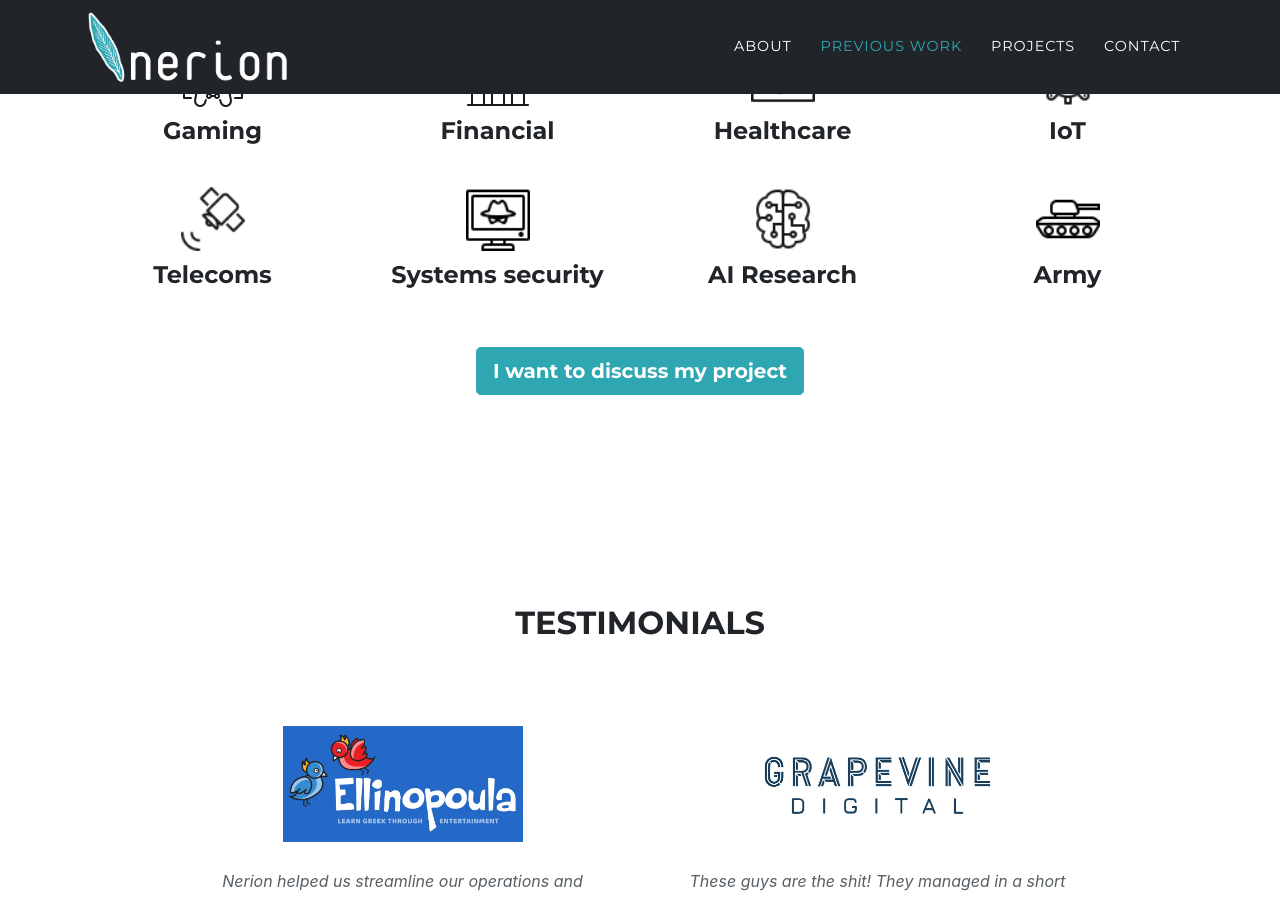
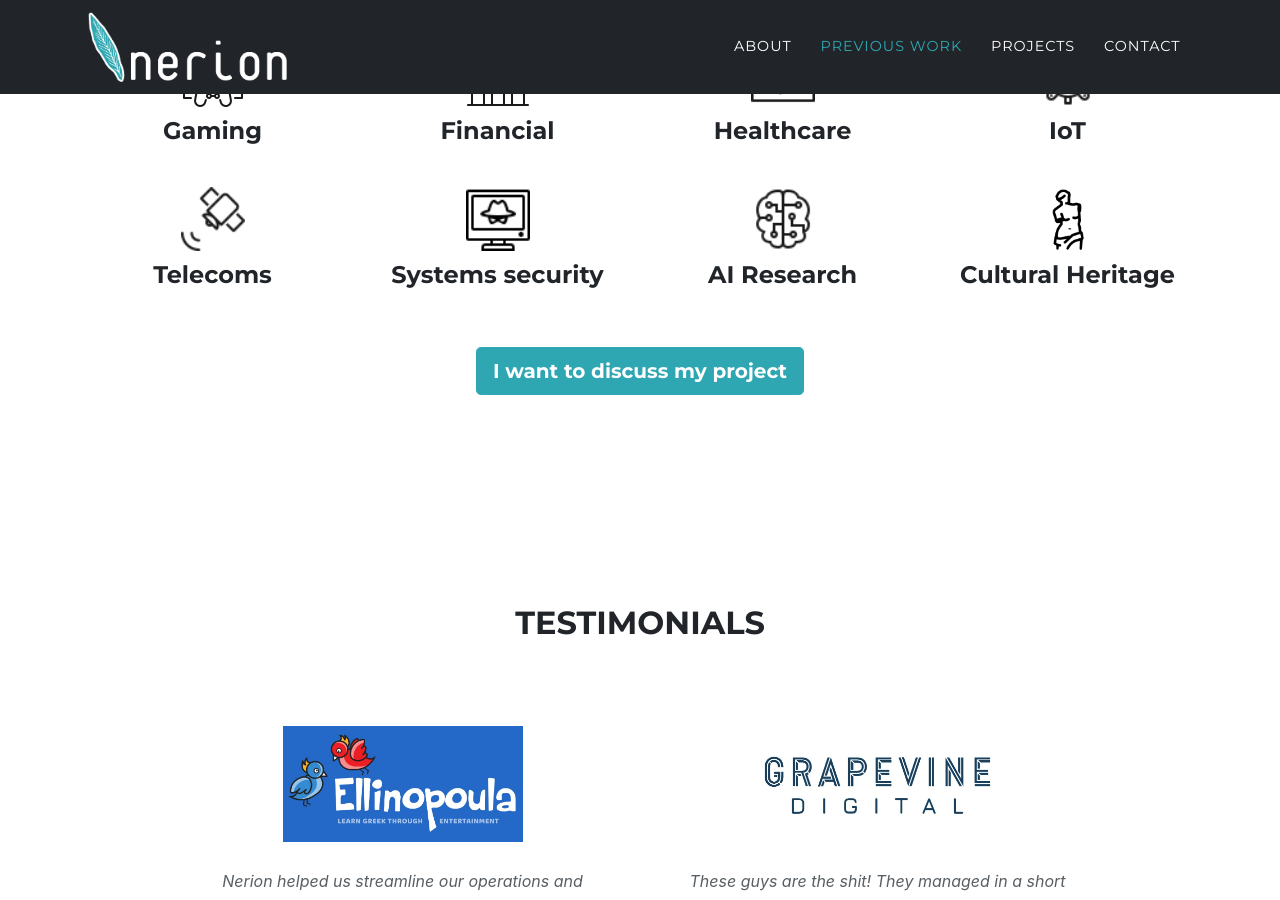
Before and after one commit to tolisdotkarag/nerion-website, a Jekyll site: the page built from index.md, in a window 1280 px wide and 900 px high, scrolled down 2724 px. Built offline with Jekyll 4.4.1, drawn with Linux system fonts in a browser that asks for light colours; some web fonts are replaced.

Commit message:
[NR-3] services tweaks in mobile view, cultural heritage icon added

```diff
--- a/_data/sitetext.yml
+++ b/_data/sitetext.yml
@@ -66,8 +66,8 @@ en: &DEFAULT_EN
         image: "assets/img/icons/cyber-security-icon.png"
       - title: "AI Research"
         image: "assets/img/icons/ai-icon.png"
-      - title: "Army"
-        image: "assets/img/icons/army-icon.png"
+      - title: "Cultural Heritage"
+        image: "assets/img/icons/culture-icon.png"
 
   portfolio:
     title: "Testimonials"
--- a/_includes/strengths.html
+++ b/_includes/strengths.html
@@ -4,7 +4,7 @@
 
     <div class="d-flex flex-column align-items-center xp-section mb-5">
       <div class="col-md-6 col-md-8 col-xl-6 d-flex mt-2 flex-column flex-sm-row align-items-center align-items-sm-start mt-2">
-        <div class="mb-2 mr-5">
+        <div class="mb-2 mr-sm-5">
           <h2 class="number"><span id="increment-number">0</span>+</h2>
         </div>
         <div class="text-section text-center text-sm-left">
@@ -17,23 +17,23 @@
       {% if forloop.index0 == 0 or forloop.index0 == 2 or forloop.index0 == 4 %}
       <div class="col-md-8 col-xl-6 d-flex mt-2 flex-column flex-sm-row align-items-center align-items-sm-start">
         {% if strength.image %}
-        <div class="mb-2 mr-5">
+        <div class="mb-3 mb-sm-2 mr-sm-5">
           <img src="{{ strength.image }}" height="84" />
         </div>
         {% endif %}
         <div class="text-section text-center text-sm-left">
-          <h5 class="strength-heading">{{ strength.title | markdownify }}</h5>
-          {% if strength.text %}<div class="text-muted">{{ strength.text | markdownify }}</div>{% endif %}
+          <h5 class="strength-heading mb-2 mb-sm-0">{{ strength.title | markdownify }}</h5>
+          {% if strength.text %}<div class="text-muted mb-5 mb-sm-0 text-justify text-sm-left">{{ strength.text | markdownify }}</div>{% endif %}
         </div>
       </div>
       {% else %}
       <div class="col-md-8 col-xl-6 d-flex mt-2 flex-column-reverse flex-sm-row align-items-center align-items-sm-start">
         <div class="text-section text-center text-sm-left">
-          <h5 class="strength-heading">{{ strength.title | markdownify }}</h5>
-          {% if strength.text %}<div class="text-muted">{{ strength.text | markdownify }}</div>{% endif %}
+          <h5 class="strength-heading mb-2 mb-sm-0">{{ strength.title | markdownify }}</h5>
+          {% if strength.text %}<div class="text-muted mb-5 mb-sm-0 text-justify text-sm-left">{{ strength.text | markdownify }}</div>{% endif %}
         </div>
         {% if strength.image %}
-        <div class="mb-2 mr-5">
+        <div class="mb-3 mb-sm-2 mr-sm-5">
           <img src="{{ strength.image }}" height="84" />
         </div>
         {% endif %}
```
Also changed, not shown: assets/img/icons/culture-icon.png (added).
